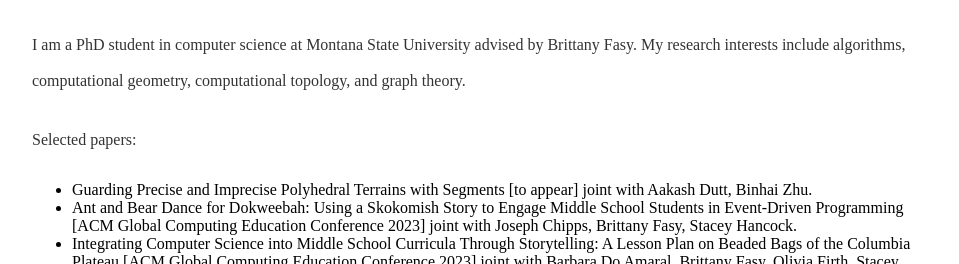
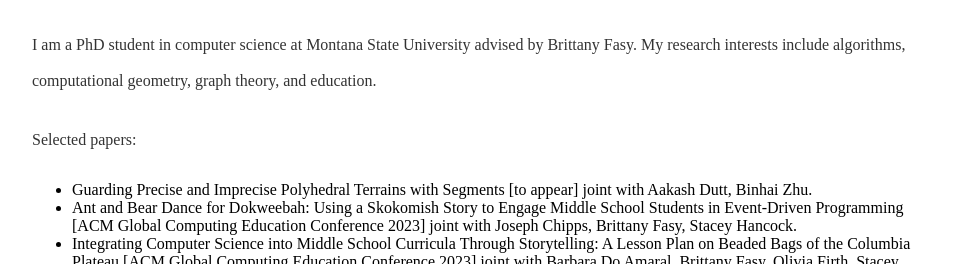
Before and after one commit to Brad-A-M/Brad-A-M.github.io, a Jekyll site: the page built from index.html, in a window 1280 px wide. Shown: the part 419-683 px from the top of the page, without its empty margins (160-1119 px from the left). Built offline with Jekyll 4.4.1, drawn with Linux system fonts in a browser that asks for light colours.

Commit message:
Update index.html

```diff
--- a/index.html
+++ b/index.html
@@ -11,7 +11,7 @@ title: Bradley McCoy
 
 	<p> <font size="3">
 		I am a PhD student in computer science at Montana State University advised by Brittany Fasy.
-	My research interests include algorithms, computational geometry, computational topology, and graph theory.
+	My research interests include algorithms, computational geometry, graph theory, and education.
 	</p>
 
 	<p><font size="3">
```
